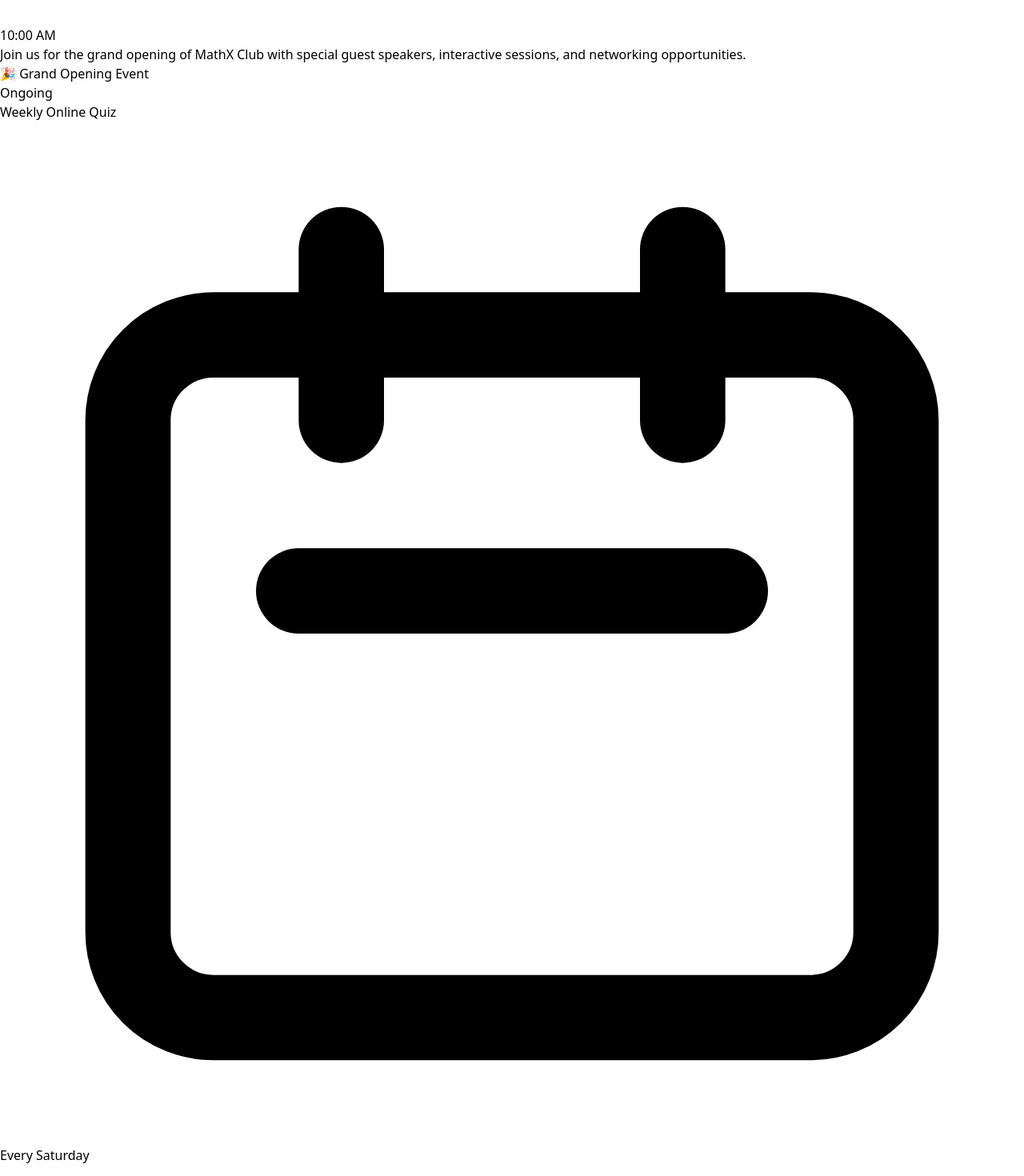
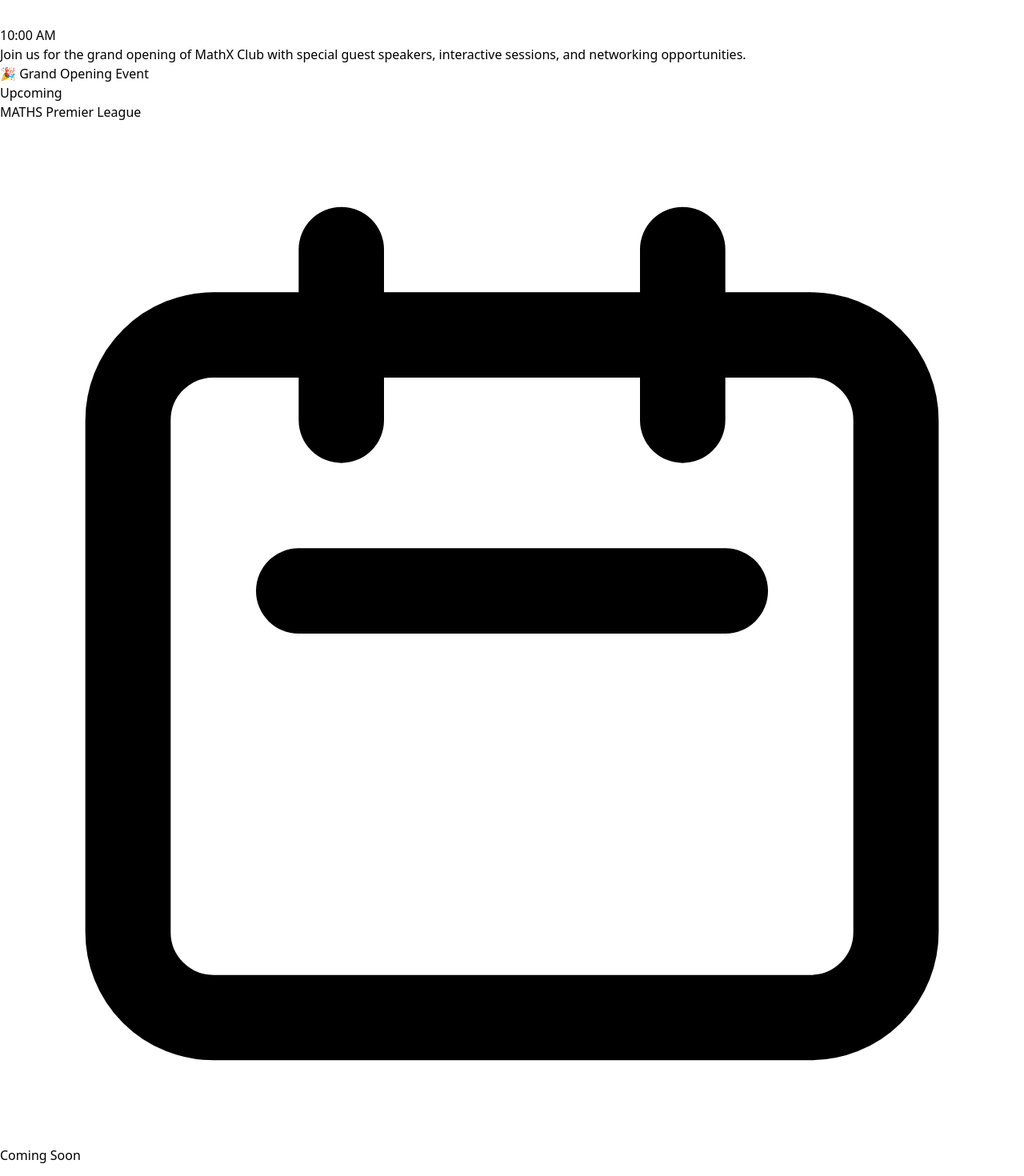
Before and after one commit to RohitHuge/MathX, a React (Vite) app: page / in a window 1280 px wide. Shown: the part 6040-7510 px from the top of the page at 80% size. Built offline with nearby package versions, Linux system fonts and the light colour scheme.

Commit message:
Update event details for "MATHS Premier League" in UpcomingEvents component, changing title, date, time, description, highlight, and status to reflect upcoming competition.

```diff
--- a/src/pages/Home.jsx
+++ b/src/pages/Home.jsx
@@ -528,12 +528,12 @@ function UpcomingEvents() {
     },
     {
       id: 2,
-      title: "Weekly Online Quiz",
-      date: "Every Saturday",
-      time: "2:00 PM",
-      description: "Test your mathematical skills in our weekly online quiz competition. Challenge yourself and compete with peers.",
-      highlight: "Get Certificate Instantly",
-      status: "ongoing"
+      title: "MATHS Premier League",
+      date: "Coming Soon",
+      time: "TBA",
+      description: "A fun auction of brilliant minds in mathematics. Competiting with each other to win the title of Maths Premier League.",
+      highlight: "🏆 Put your bid for best Maths minds",
+      status: "upcoming"
     },
     {
       id: 3,
```
